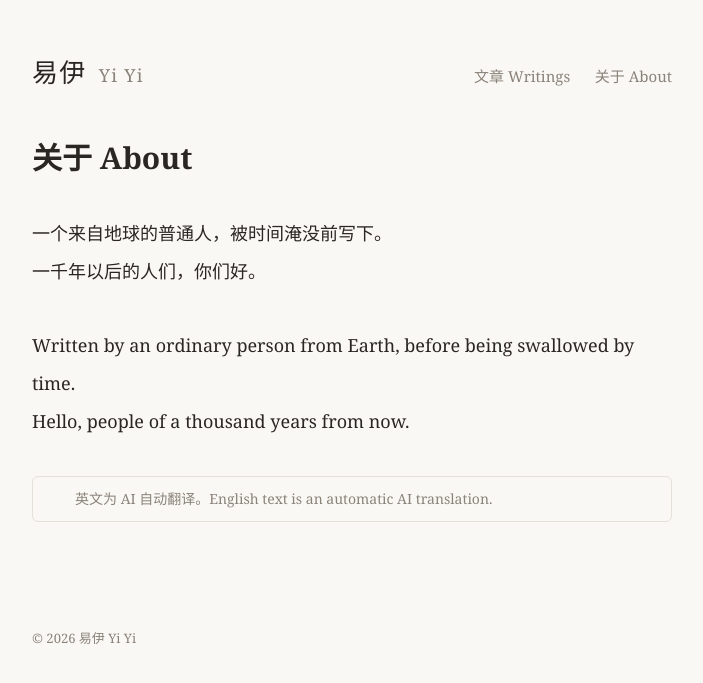
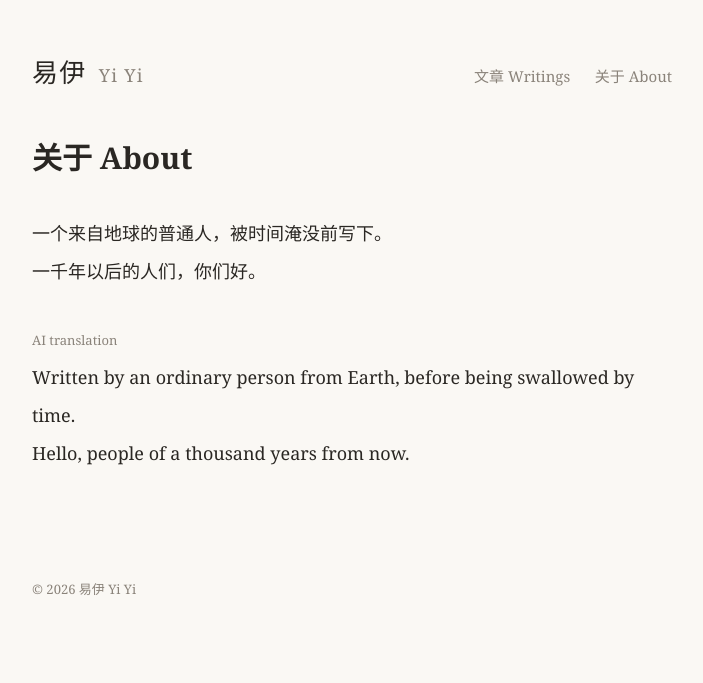
Before and after one commit to yiyistory/yiyistory.github.io, a Jekyll site: the page built from about.md, in a window 1280 px wide. Shown: the top 683 px of the page, without its empty margins (288-991 px from the left). Built offline with Jekyll 4.4.1, drawn with Linux system fonts in a browser that asks for light colours.

Commit message:
关于页：AI 翻译标注放在英文段开头

```diff
--- a/about.md
+++ b/about.md
@@ -9,9 +9,9 @@ permalink: /about/
 <div class="poem">
 <p>一个来自地球的普通人，被时间淹没前写下。<br>
 一千年以后的人们，你们好。</p>
+<p class="note">AI translation</p>
 <p>Written by an ordinary person from Earth, before being swallowed by time.<br>
 Hello, people of a thousand years from now.</p>
 </div>
-<p class="ai-note">英文为 AI 自动翻译。English text is an automatic AI translation.</p>
 </div>
 </article>
--- a/assets/style.css
+++ b/assets/style.css
@@ -140,3 +140,5 @@ nav a:hover { color: var(--accent); }
   text-indent: 0;
 }
 .ai-note a { color: var(--accent); text-decoration: none; }
+.post .content p.ai-note { text-indent: 0; }
+.post .content .poem p.note { margin: 0 0 0.4em; color: var(--muted); font-size: 13px; }
```
